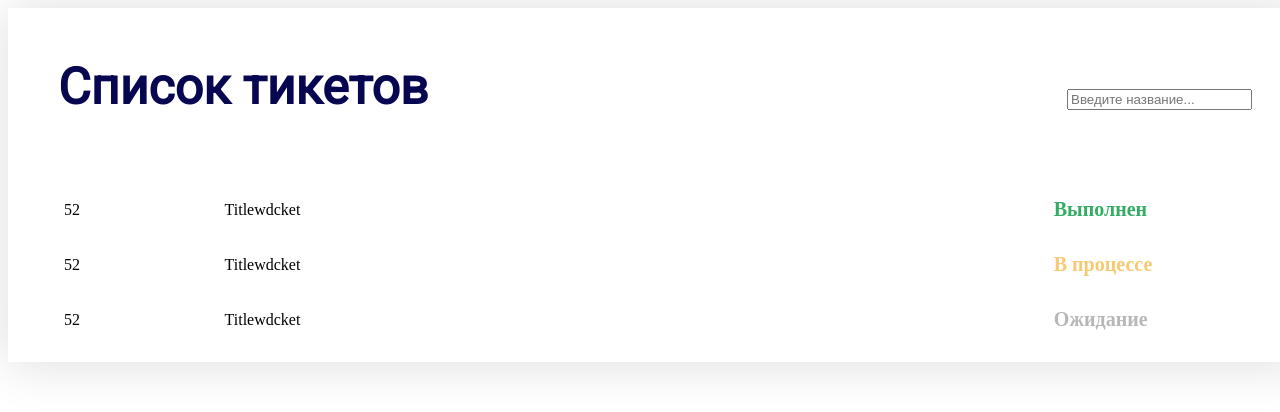
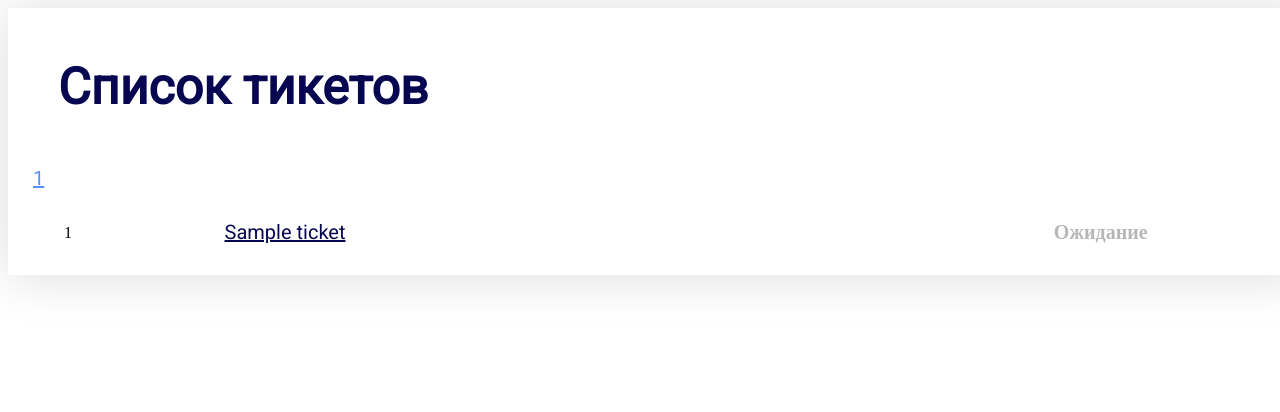
Before and after one commit to cawaulitra/localhost, a PHP site: template application/views/browse_ticket_view.php in a window 1280 px wide. Shown: the top 412 px of the page. Run offline with PHP 8.4, Linux system fonts and the light colour scheme; the template is opened without the code that fills it: most values are stand-ins (such as "Sample title", 1, 10 or a date in 2020).

Commit message:
browse ticket и create ticket
вывод спискак тикетов в зависимости от роли человека на сайте

поправил выбор сотрудника для ответа на тикет

```diff
--- a/application/controllers/controller_ticket.php
+++ b/application/controllers/controller_ticket.php
@@ -41,8 +41,8 @@ class Controller_ticket extends Controller
     function action_browse($page)
     {
 		if (isset($_SESSION['login'])) {
-			$this->model->browse($page);
-			$this->view->generate('browse_ticket_view.php', 'template_view.php');
+			$data = $this->model->browse($page);
+			$this->view->generate('browse_ticket_view.php', 'template_view.php', $data);
 		}
 		else {
 			header("Location: /");
--- a/application/views/browse_ticket_view.php
+++ b/application/views/browse_ticket_view.php
@@ -67,29 +67,57 @@
     font-weight: bold;
     font-size: 20px;
 }
+#curr {
+    color: red;
+}
+
+#diff {
+    color: #598FFC;
+}
+
 </style>
 <div class="content-ticket">
     <div class="plane">
     <p class="text">Список тикетов</p>
-    <input name="search" placeholder="Введите название..."> <!-- тут будет поиск аджакс с заполнением тега <table></table> -->
     </div>
     <div class="ticket">
+        <div class="pagination">
+            <?php
+                for ($i = 1; $i <= $data[0]; $i++)
+                {
+                    if ($i != $data[1]) {
+                        echo "<a href='/admin/users/$i' id='diff'>$i</a>"; //неактивная
+                    }
+                    else {
+                        echo "<a href='/admin/users/$i' id='curr'>$i</a>"; //активная
+                    }
+                }
+            ?>
+        </div>
         <table cellspacing="30px" width="1294px">
-        <tr>
-            <td width="80px"><?php echo "52" ?></td>
-            <td width="500px"><?php echo "Titlewdcket" ?></td>
-            <td width="120px" class="status_3"><?php echo "Выполнен" ?></td>
-        </tr>
-        <tr>
-            <td width="80px"><?php echo "52" ?></td>
-            <td width="500px"><?php echo "Titlewdcket" ?></td>
-            <td width="120px" class="status_2"><?php echo "В процессе" ?></td>
-        </tr>
-        <tr>
-            <td width="80px"><?php echo "52" ?></td>
-            <td width="500px"><?php echo "Titlewdcket" ?></td>
-            <td width="120px" class="status_1"><?php echo "Ожидание" ?></td>
-        </tr>
+            <?php
+                if (isset($data['tickets'])) {
+                    foreach ($data['tickets'] as $ticket) {
+                            echo "<tr>";
+                            echo "<td width='80px'>". $ticket['id'] ."</td>";
+                            echo "<td width='500px'><a href='/ticket/view/". $ticket['id'] ."'>". $ticket['title'] ."</a></td>";
+                            if ($ticket['id_status'] == 1) {
+                                echo "<td width='120px' class='status_1'>Ожидание</td>";
+                            }
+                            elseif ($ticket['id_status'] == 2) {
+                                echo "<td width='120px' class='status_2'>В процессе</td>";
+                            }
+                            elseif ($ticket['id_status'] == 3) {
+                                echo "<td width='120px' class='status_3'>Выполнен</td>";
+                            }
+                            else {
+                                echo "<td width='120px'>---</td>";
+                            }
+                            echo "</tr>";
+                        }
+                    }
+                else echo "Список пуст.";
+            ?>
         </table>
         <!--<Пагинация>-->
     </div>
```
Also changed, not shown: application/models/model_ticket.php (+109 -17 lines).
